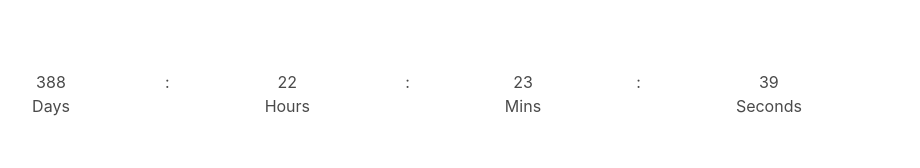
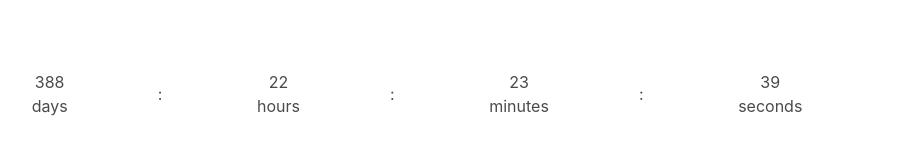
Before and after one commit to NicolaL95/tournament-of-power-r-l, a React (Create React App) app: page / in a window 1280 px wide. Shown: the part 1335-1503 px from the top of the page, without its empty margins (223-1143 px from the left). Built offline with nearby package versions, Linux system fonts and the light colour scheme.

Commit message:
add clean code to dateTimer

```diff
--- a/src/components/CountdownTimer.jsx
+++ b/src/components/CountdownTimer.jsx
@@ -11,16 +11,11 @@ const ExpiredNotice = () => {
   );
 };
 
-const ShowCounter = ({ days, hours, minutes, seconds }) => {
+const ShowCounter = (props) => {
+ console.log(Object.entries(props))
   return (
     <div className="container is-flex p-6">
-        <DateTimeDisplay value={days} type={'Days'} />
-        <p>:</p>
-        <DateTimeDisplay value={hours} type={'Hours'} />
-        <p>:</p>
-        <DateTimeDisplay value={minutes} type={'Mins'} />
-        <p>:</p>
-        <DateTimeDisplay value={seconds} type={'Seconds'} />
+     {Object.keys(props).map(key => <DateTimeDisplay value={props[key]} type={key}/>)}
     </div>
   );
 };
--- /dev/null
+++ b/src/components/DateTimeDisplay.css
@@ -0,0 +1,11 @@
+.date-timer{
+position: relative;
+    }
+
+.date-timer:not(:last-child)::after{
+content: ":";
+position: absolute;
+right: 0;
+top: 50%;
+transform: translate(0,-50%);
+}
--- a/src/components/DateTimeDisplay.jsx
+++ b/src/components/DateTimeDisplay.jsx
@@ -1,8 +1,8 @@
 import React from 'react';
-
+import "./DateTimeDisplay.css"
 export default function DateTimeDisplay ({ value, type }) {
   return (
-    <div className='container'>
+    <div className='container date-timer'>
       <p>{String(value)}</p>
       <span>{type}</span>
     </div>
```
